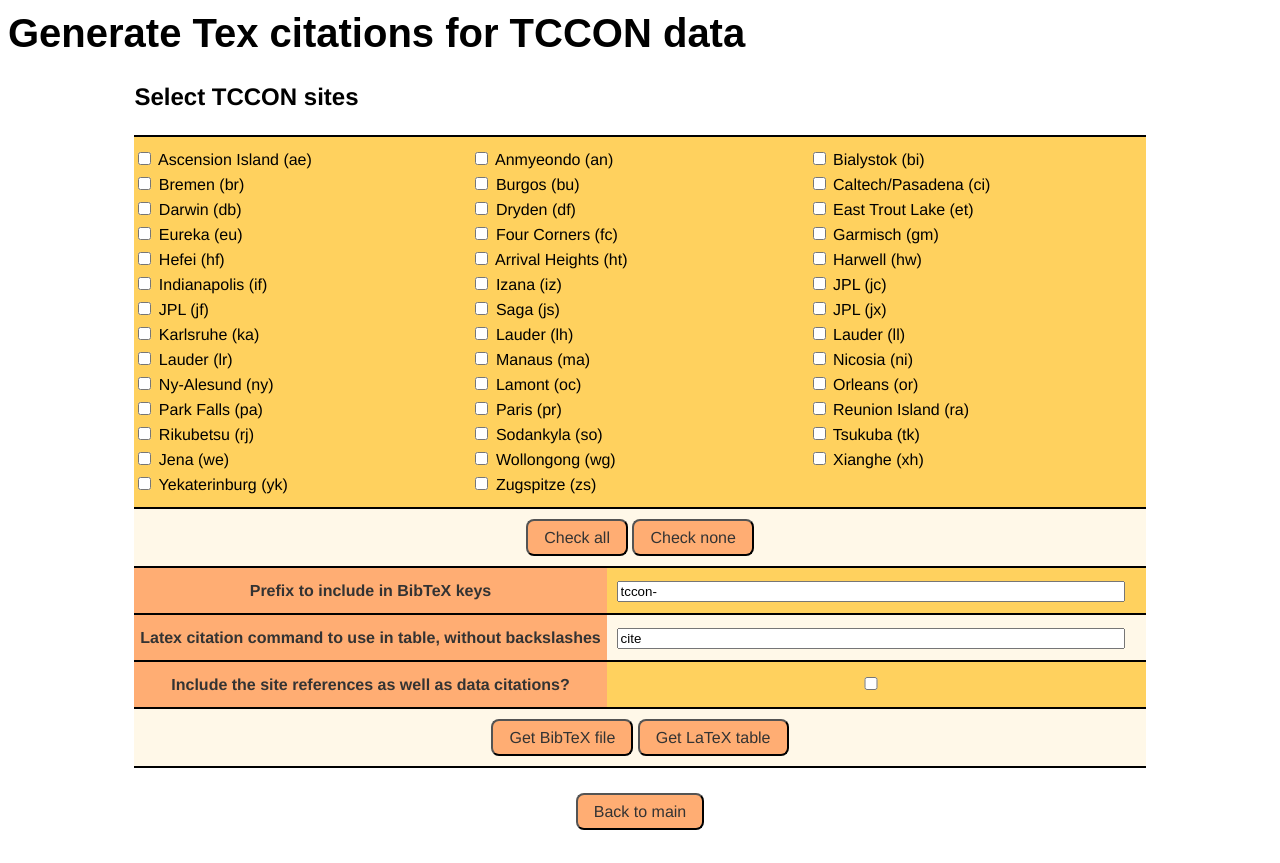
After one commit to TCCON/tccon-qc-email, a Django app: page /siteinfo/genbib/ in a window 1280 px wide. The commit adds this page. Run offline with Django 3.2, Linux system fonts and the light colour scheme.

Commit message:
Bibtex file and Latex table generation implemented

```diff
--- a/carbackend/global_static/css/opstat.css
+++ b/carbackend/global_static/css/opstat.css
@@ -64,6 +64,21 @@ td {
     font-size: 16px;
     font-weight: 300;
     line-height: 1.5625;
+}
+
+.light-block {
+    background-color: #fff8e8;
+    border-top: 2px solid black;
+}
+
+.dark-block {
+    background-color: #ffd15e;
+    border-top: 2px solid black;
+}
+
+.vertical-pad {
+    padding-top: 10px;
+    padding-bottom: 10px;
 }
 
 .pretty-table {
@@ -274,3 +289,8 @@ td {
   visibility: visible;
   opacity: 1;
 }
+
+.grid-container {
+    display: grid;
+    grid-template-columns: 1fr 1fr 1fr;
+}
--- a/carbackend/siteinfo/forms.py
+++ b/carbackend/siteinfo/forms.py
@@ -1,3 +1,4 @@
+from io import StringIO
 import json
 from bibtexparser.customization import splitname as splitbibname
 
@@ -5,6 +6,7 @@ from django.conf import settings
 from django import forms
 from django.forms import ModelForm, Form, FileField, TextInput, ValidationError, widgets
 from django.forms import formset_factory
+from django.utils import timezone
 from .models import SiteInfoUpdate, InfoFileLocks
 from . import utils
 
@@ -969,6 +971,22 @@ class BibtexFormMixin:
         return citations_json.get(citation_type, dict())
 
     @classmethod
+    def load_citation_instance(cls, citation_type, site_id):
+        site_info = cls.load_citation_dict(citation_type, site_id)
+        if len(site_info) == 0:
+            return None
+
+        if 'bibtex_type' not in site_info:
+            # Should not happen, there should always
+            raise TypeError('Missing expected bibtex_type')
+
+        for klass in cls.__subclasses__():
+            if klass.bibtex_type == site_info['bibtex_type']:
+                return klass(site_info)
+
+        raise TypeError(f'No matching form for type {site_info["bibtex_type"]} found')
+
+    @classmethod
     def update_data_revision(cls, site_id, new_rev):
         # NB: there is logic to update the site info text citation in the EditSiteInfo view as well
         site_dict = cls.load_citation_dict('dataref', site_id)
@@ -1002,8 +1020,81 @@ class BibtexFormMixin:
 
         return cls.default_bibtypes.get(citation_type, 'article')
 
+    @classmethod
+    def generate_bibtex(cls, site_ids, bibtex_key_prefix='tccon-', include_site_refs=False):
+        bibtex = StringIO(f'% Generated by tccondata.org on {timezone.now():%Y-%m-%d %H:%M:%S %Z}\n\n')
+        citation_types = ('siteref', 'dataref') if include_site_refs else ('dataref',)
+        for site in site_ids:
+            for citation in citation_types:
+                try:
+                    form = cls.load_citation_instance(citation, site)
+                except TypeError:
+                    bibtex.write(f'% Sorry, could not generate a {citation} for TCCON site {site}')
+                else:
+                    if form is None:
+                        bibtex.write(f'% No {citation} available for {site}')
+                    else:
+                        form.bibtex_citation(citation, site, bibtex_key_prefix, stream=bibtex)
+
+                bibtex.write('\n\n')
+
+        return bibtex.getvalue()
+
+    @classmethod
+    def generate_latex_table(cls, site_ids, bibtex_key_prefix='tccon-', citation_cmd='cite', include_site_refs=False):
+        if include_site_refs:
+            table_rows = ['Site ID & Site Name & Location & Data Citation & Site Reference']
+        else:
+            table_rows = ['Site ID & Site Name & Location & Data Citation']
+
+        all_site_info = InfoFileLocks.read_json_file(settings.SITE_INFO_FILE)
+
+        for site_id in site_ids:
+            site_info = all_site_info[site_id]
+
+            site_name = site_info.get('long_name', '(undefined)')
+            location = site_info.get('location', '(undefined)')
+            data_bib_key = cls._make_bibtex_key(site_id=site_id, citation_type='dataref', key_prefix=bibtex_key_prefix)
+            data_citation = f'\\{citation_cmd}{{{data_bib_key}}}'
+            if include_site_refs:
+                site_bib_key = cls._make_bibtex_key(site_id=site_id, citation_type='siteref', key_prefix=bibtex_key_prefix)
+                site_citation = f'\\{citation_cmd}{{{site_bib_key}}}'
+                table_rows.append(f'{site_id} & {site_name} & {location} & {data_citation} & {site_citation}')
+            else:
+                table_rows.append(f'{site_id} & {site_name} & {location} & {data_citation}')
+
+        return ' \\\\\n'.join(table_rows)
+
     def text_citation(self):
         raise NotImplementedError('Cannot produce a citation for the mixin type')
+
+    def omit_fields(self):
+        return tuple()
+
+    @classmethod
+    def _make_bibtex_key(cls, site_id, citation_type, key_prefix):
+        return f'{key_prefix}{site_id}-{citation_type}'
+
+    def bibtex_citation(self: Form, citation_type: str, site_id: str, key_prefix='tccon-', stream: StringIO = None):
+        if stream is None:
+            stream = StringIO('')
+            return_string = True
+        else:
+            return_string = False
+
+        key = self._make_bibtex_key(site_id=site_id, citation_type=citation_type, key_prefix=key_prefix)
+        stream.write(f'@{self.bibtex_type}{{{key},\n')
+        fields_to_omit = self.omit_fields()
+        for field in self.fields.keys():
+            if field in fields_to_omit:
+                continue
+            value = self.get_text_value(field)
+            if value:
+                stream.write(f'    {field} = {{{value}}},\n')
+        stream.write('}')
+
+        if return_string:
+            return stream.getvalue()
 
     def get_text_value(self, key, default='', strip_tex=False):
         value = self[key].value()
@@ -1231,6 +1322,9 @@ class BibtexMisc(Form, BibtexFormMixin):
                                                      'accessed (if an online source) or where and when it was '
                                                      'presented at (if a presentation).')
 
+    def omit_fields(self):
+        return 'doi_as_url',
+
     def text_citation(self):
         self.any_values = False
         authors = self.format_authors(self.get_text_value('author'))
--- /dev/null
+++ b/carbackend/siteinfo/templates/siteinfo/gen_bibtex.html
@@ -0,0 +1,65 @@
+<!DOCTYPE html>
+<html lang="en">
+<head>
+    <meta charset="UTF-8">
+    <title>Generate citations</title>
+    {% load static %}
+    <link rel="stylesheet" href="{% static 'css/opstat.css' %}">
+    <script src="https://code.jquery.com/jquery-3.3.1.slim.min.js" integrity="sha384-q8i/X+965DzO0rT7abK41JStQIAqVgRVzpbzo5smXKp4YfRvH+8abtTE1Pi6jizo" crossorigin="anonymous"></script>
+    <script src="{% static 'js/bibtex.js' %}"></script>
+    <script type='text/javascript'>
+        $(document).ready(function() {
+
+        });
+    </script>
+</head>
+<body>
+    <h1>Generate Tex citations for TCCON data</h1>
+    <div id="div-form-wrap">
+        <h2>Select TCCON sites</h2>
+        <form id="site-list-form" method="get">
+            <div class="grid-container dark-block vertical-pad">
+            {% for site_id, site_name in sites.items %}
+                <div class="grid-item">
+                    <input type="checkbox" class="site-checkbox" name="include-site-{{site_id}}" id="checkbox-include-site-{{site_id}}" value="{{site_id}}">
+                    <label for="checkbox-include-site-{{site_id}}">{{ site_name }} ({{ site_id }})</label>
+                </div>
+            {% endfor %}
+            </div>
+
+            <div class="light-block vertical-pad cr">
+                <input type="button" class="link-button" onclick="changeBoxState('site-checkbox', true)" value="Check all">
+                <input type="button" class="link-button" onclick="changeBoxState('site-checkbox', false)" value="Check none">
+            </div>
+
+            <table class="pretty-table form-table">
+                <tr>
+                    <th><label for="bibtex-key-prefix-textbox">Prefix to include in BibTeX keys</label></th>
+                    <td><input type="text" name="bibtex-key-prefix" id="bibtex-key-prefix-textbox" value="tccon-"></td>
+                </tr>
+                <tr>
+                    <th><label for="latex-cite-cmd-textbox">Latex citation command to use in table, without backslashes</label></th>
+                    <td><input type="text" name="latex-cite-cmd" id="latex-cite-cmd-textbox" value="cite"></td>
+                </tr>
+                <tr>
+                    <th><label for="add-siteref-checkbox">Include the site references as well as data citations?</label></th>
+                    <td><input type="checkbox" name="add-siteref" id="add-siteref-checkbox" value="1"></td>
+                </tr>
+                <tr><td colspan="2" class="cr">
+                    <button type="submit" class="link-button" formaction="{% url 'siteinfo:bibgenerator' %}">Get BibTeX file</button>
+                    <button type="submit" class="link-button" formaction="{% url 'siteinfo:tablegenerator' %}">Get LaTeX table</button>
+                </td></tr>
+            </table>
+
+
+        </form>
+
+
+        <br>
+        <div class="cr">
+            <form action="{% url 'siteinfo:index' %}"><button type="submit" class="link-button">Back to main</button></form>
+        </div>
+        <br>
+    </div>
+</body>
+</html>
--- a/carbackend/siteinfo/templates/siteinfo/site_list.html
+++ b/carbackend/siteinfo/templates/siteinfo/site_list.html
@@ -16,6 +16,8 @@
        <a href="{% url 'login' %}?next={% url 'siteinfo:index' %}">Log in.</a></p>
     {% endif %}
 
+    <p>To generate BibTeX citations and a LaTeX table of TCCON sites,
+       <a href="{% url 'siteinfo:gentex' %}">click here.</a></p>
 
     <table class="pretty-table">
         {% if has_sites %}
--- a/carbackend/siteinfo/urls.py
+++ b/carbackend/siteinfo/urls.py
@@ -10,6 +10,9 @@ urlpatterns = [
     path('editflags/<str:site_id>/<str:flag_id>/', views.EditReleaseFlags.as_view(), name='editflags'),
     path('deleteflags/<str:site_id>/<str:flag_id>/', views.DeleteReleaseFlags.as_view(), name='deleteflags'),
     path('editbib/<str:site_id>/<str:citation>/', views.EditBibtexCitation.as_view(), name='editbib'),
+    path('genbib/', views.GenLatex.as_view(), name='gentex'),
+    path('bibgenerator/', views.GenBibtex.as_view(), name='bibgenerator'),
+    path('tablegenerator/', views.GenLatexTable.as_view(), name='tablegenerator'),
     path('textcitation/', views.GenTextCitation.as_view(), name='textcite'),
     path('permission/', views.MissingPermission.as_view(), name='missingperm')
 ]
--- a/carbackend/siteinfo/views.py
+++ b/carbackend/siteinfo/views.py
@@ -1,6 +1,6 @@
 from django.conf import settings
 from django.db import transaction
-from django.http import Http404, JsonResponse
+from django.http import Http404, JsonResponse, HttpResponse
 from django.utils import timezone
 from django.views import View
 from django.shortcuts import render, reverse, HttpResponseRedirect
@@ -9,6 +9,8 @@ from datetime import datetime as dt
 import json
 from pathlib import Path
 import re
+
+from tcconauth.utils import site_id_to_name
 
 from .forms import SiteInfoUpdateForm, SiteInfoUpdateStaffForm, ReleaseFlagUpdateForm
 from .models import SiteInfoUpdate, InfoFileLocks
@@ -615,12 +617,33 @@ class EditBibtexCitation(View):
             EditSiteInfo.write_site_info(update, site_id, selective_keys=True)
 
 
+class GenLatex(View):
+    def get(self, request):
+        context = {'sites': site_id_to_name}
+        return render(request, 'siteinfo/gen_bibtex.html', context=context)
+
+
 class GenTextCitation(View):
     def get(self, request):
         filled_forms = forms.BibtexFormMixin.get_form_instances_as_bibtex_type_dict(request.GET)
         bibtex_type = request.GET['type_field']
         form = filled_forms[bibtex_type]
         return JsonResponse({'text': form.text_citation()})
+
+
+class GenBibtex(View):
+    def get(self, request):
+        gen_params = _extract_latex_get_params(request.GET)
+        bibtex = forms.BibtexFormMixin.generate_bibtex(**gen_params)
+        return HttpResponse(bibtex.encode('utf8'), content_type='text/plain')
+
+
+class GenLatexTable(View):
+    def get(self, request):
+        gen_params = _extract_latex_get_params(request.GET)
+        cite_cmd = request.GET.get('latex-cite-cmd', 'cite')
+        latex = forms.BibtexFormMixin.generate_latex_table(citation_cmd=cite_cmd, **gen_params)
+        return HttpResponse(latex.encode('utf8'), content_type='text/plain')
 
 
 def _can_edit_site(user, site_id):
@@ -668,3 +691,26 @@ def _redirect_for_lack_of_permission(request, site_id, what, why='permission'):
         reason = why
     url = '{}/?msg={}&site={}&what={}'.format(base_url, reason, site_id, what)
     return HttpResponseRedirect(url)
+
+
+def _extract_latex_get_params(get_data):
+    return {
+        'site_ids': _extract_site_ids_to_cite(get_data),
+        'include_site_refs': _extract_include_siteref(get_data),
+        'bibtex_key_prefix': _extract_bibtex_key_prefix(get_data)
+    }
+
+
+def _extract_site_ids_to_cite(get_data):
+    if get_data.get('include-all-sites', '0') == '1':
+        return sorted(site_id_to_name.keys())
+    else:
+        return sorted({v for k, v in get_data.items() if k.startswith('include-site')})
+
+
+def _extract_include_siteref(get_data):
+    return get_data.get('add-siteref', '0') == '1'
+
+
+def _extract_bibtex_key_prefix(get_data):
+    return get_data.get('bibtex-key-prefix', 'tccon-')
```
Also changed, not shown: carbackend/global_static/js/bibtex.js (+14 -0 lines).
